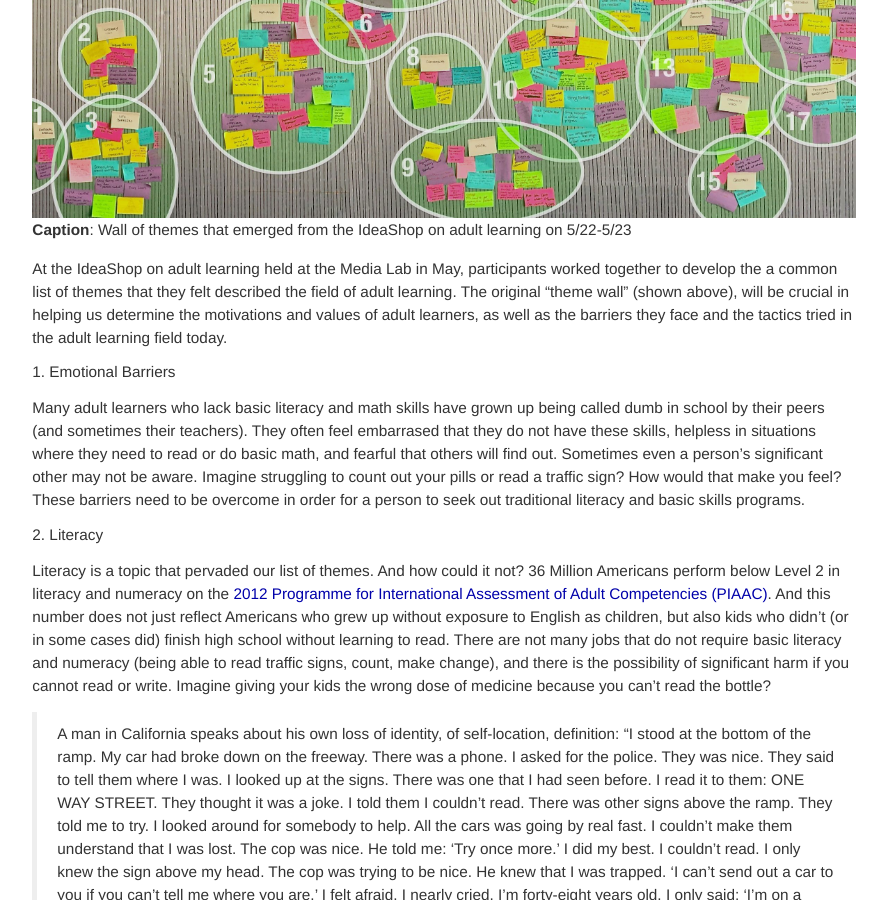
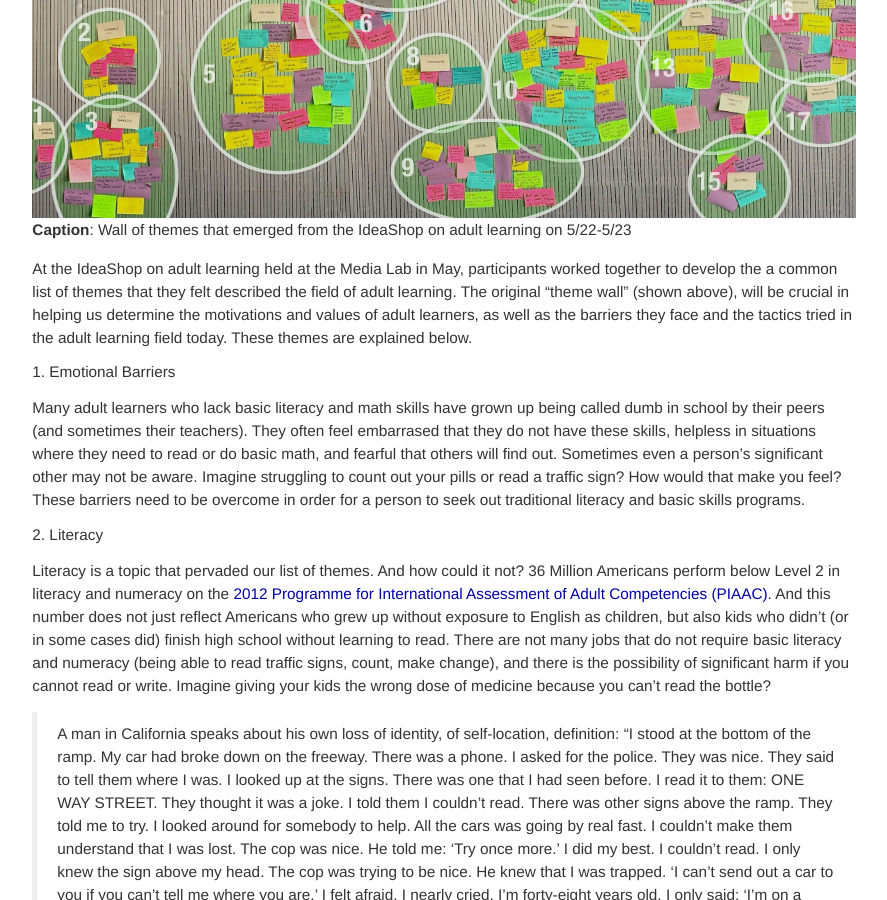
Before and after one commit to mitmedialab/mlw.media.mit.edu, a Jekyll site: the page built from _posts/2014-06-19-themes-from-the-ideashop-part-1.markdown, in a window 1280 px wide and 900 px high, scrolled down 312 px. Shown: the whole window, without its empty margins (196-1083 px from the left). Built offline with Jekyll 4.4.1, drawn with Linux system fonts in a browser that asks for light colours; nearby versions of some CDN libraries; Markdown is read by kramdown in place of the engine named in the settings.

Commit message:
adding post on ideashop

```diff
--- a/_posts/2014-06-19-themes-from-the-ideashop-part-1.markdown
+++ b/_posts/2014-06-19-themes-from-the-ideashop-part-1.markdown
@@ -9,7 +9,7 @@ comments: true
 <img src="{{site.baseurl}}/images/sticky_wall_with_numbers.jpg" width="100%">
 __Caption__: Wall of themes that emerged from the IdeaShop on adult learning on 5/22-5/23
 
-At the IdeaShop on adult learning held at the Media Lab in May, participants worked together to develop the a common list of themes that they felt described the field of adult learning. The original "theme wall" (shown above), will be crucial in helping us determine the motivations and values of adult learners, as well as the barriers they face and the tactics tried in the adult learning field today.
+At the IdeaShop on adult learning held at the Media Lab in May, participants worked together to develop the a common list of themes that they felt described the field of adult learning. The original "theme wall" (shown above), will be crucial in helping us determine the motivations and values of adult learners, as well as the barriers they face and the tactics tried in the adult learning field today. These themes are explained below.
 
 # 1. Emotional Barriers
 Many adult learners who lack basic literacy and math skills have grown up being called dumb in school by their peers (and sometimes their teachers). They often feel embarrased that they do not have these skills, helpless in situations where they need to read or do basic math, and fearful that others will find out. Sometimes even a person's significant other may not be aware. Imagine struggling to count out your pills or read a traffic sign? How would that make you feel? These barriers need to be overcome in order for a person to seek out traditional literacy and basic skills programs.
```
